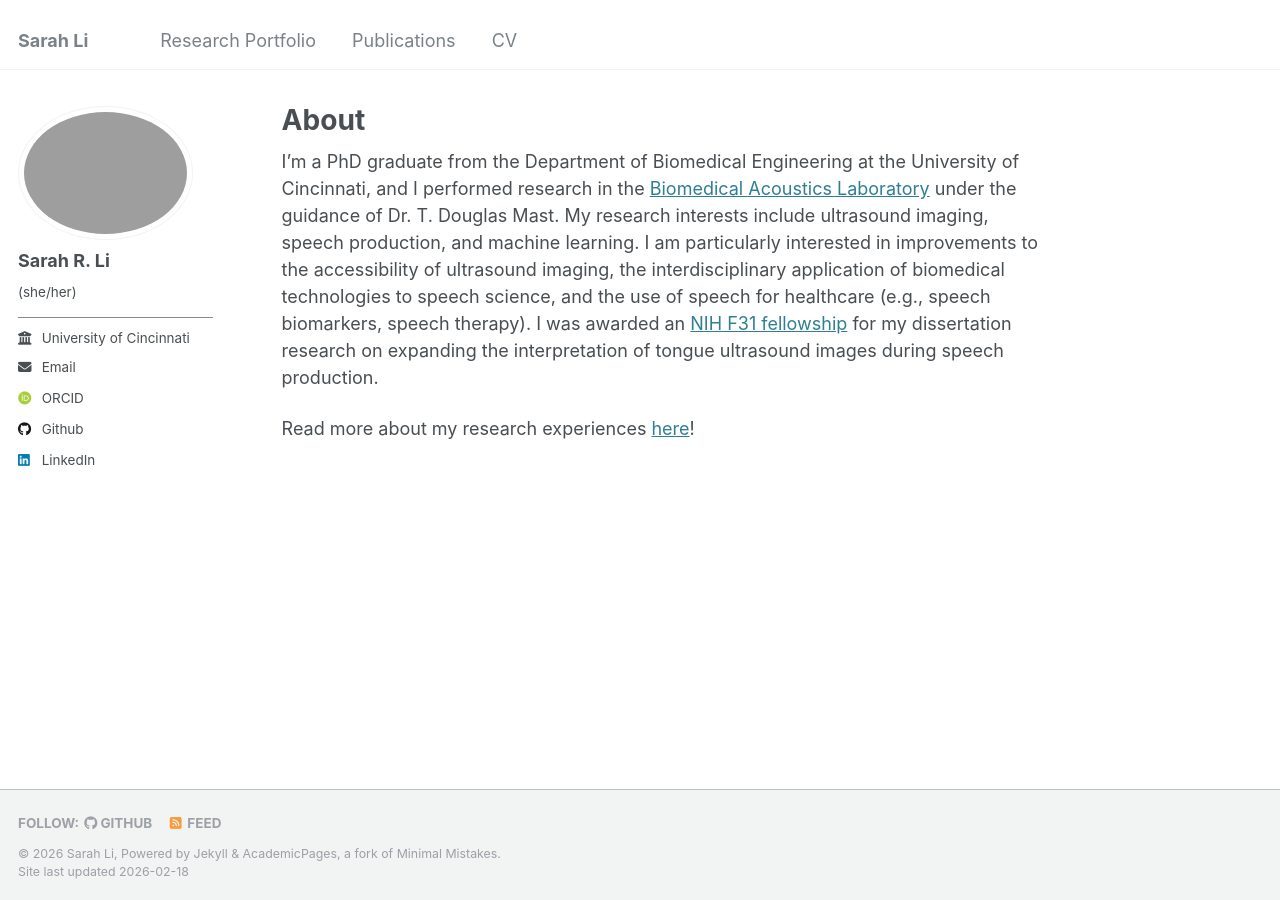
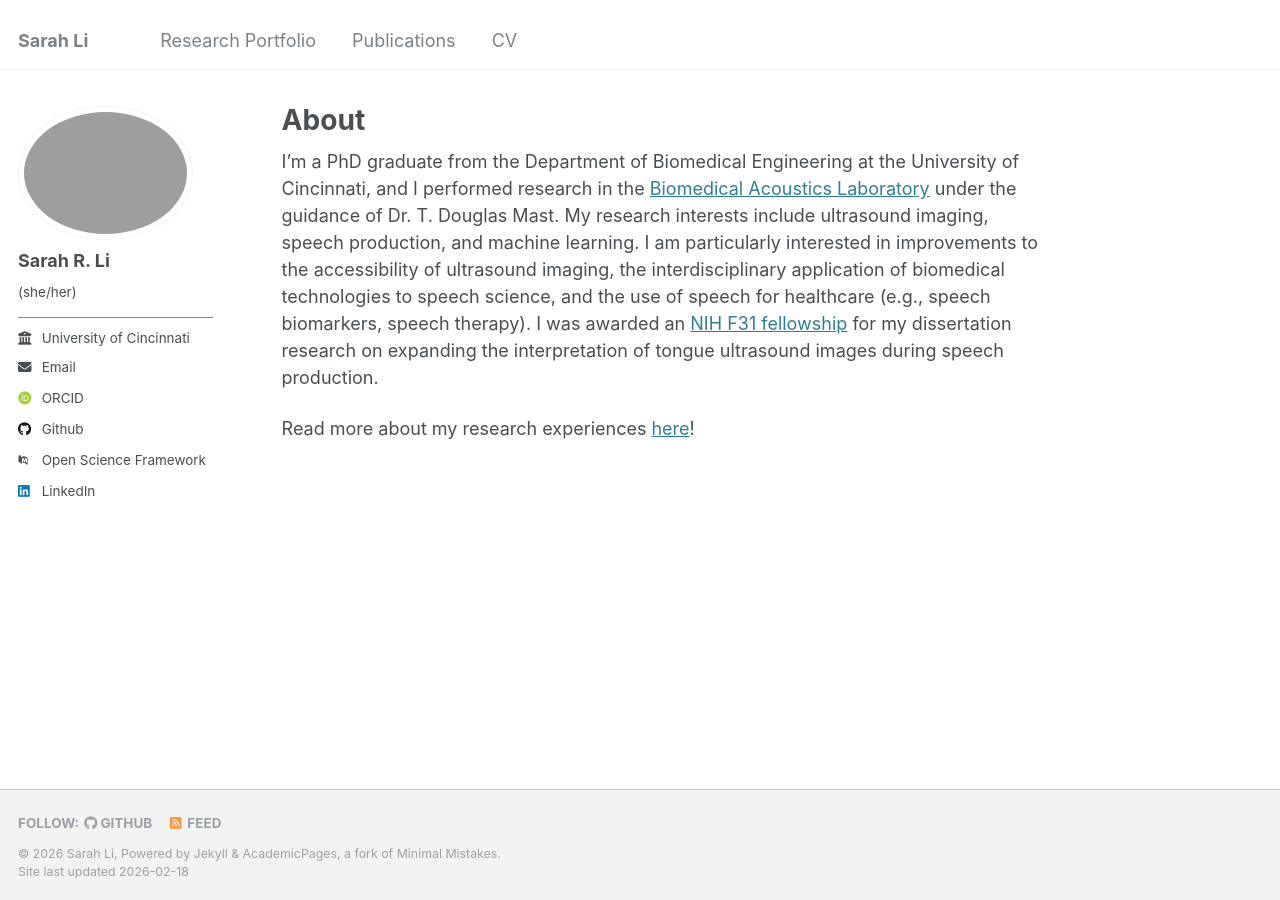
Before and after one commit to SarahRLi/sarahrli.github.io, a Jekyll site: the page built from _pages/about.md, in a window 1280 px wide. Built offline with Jekyll 4.4.1, drawn with Linux system fonts in a browser that asks for light colours; some web fonts are replaced.

Commit message:
Update author-profile.html

```diff
--- a/_includes/author-profile.html
+++ b/_includes/author-profile.html
@@ -82,6 +82,9 @@
       {% if author.stackoverflow %}
         <li><a href="https://www.stackoverflow.com/users/{{ author.stackoverflow }}"><i class="fab fa-fw fa-stack-overflow icon-pad-right" aria-hidden="true"></i>Stackoverflow</a></li>
       {% endif %}
+      {% if author.osf %}
+        <li><a href="{{ author.osf }}"><i class="ai ai-pubmed ai-fw icon-pad-right"></i>Open Science Framework</a></li>
+      {% endif %}
 
       <!-- Font Awesome icons / Social media -->
       {% if author.bluesky %}
```
